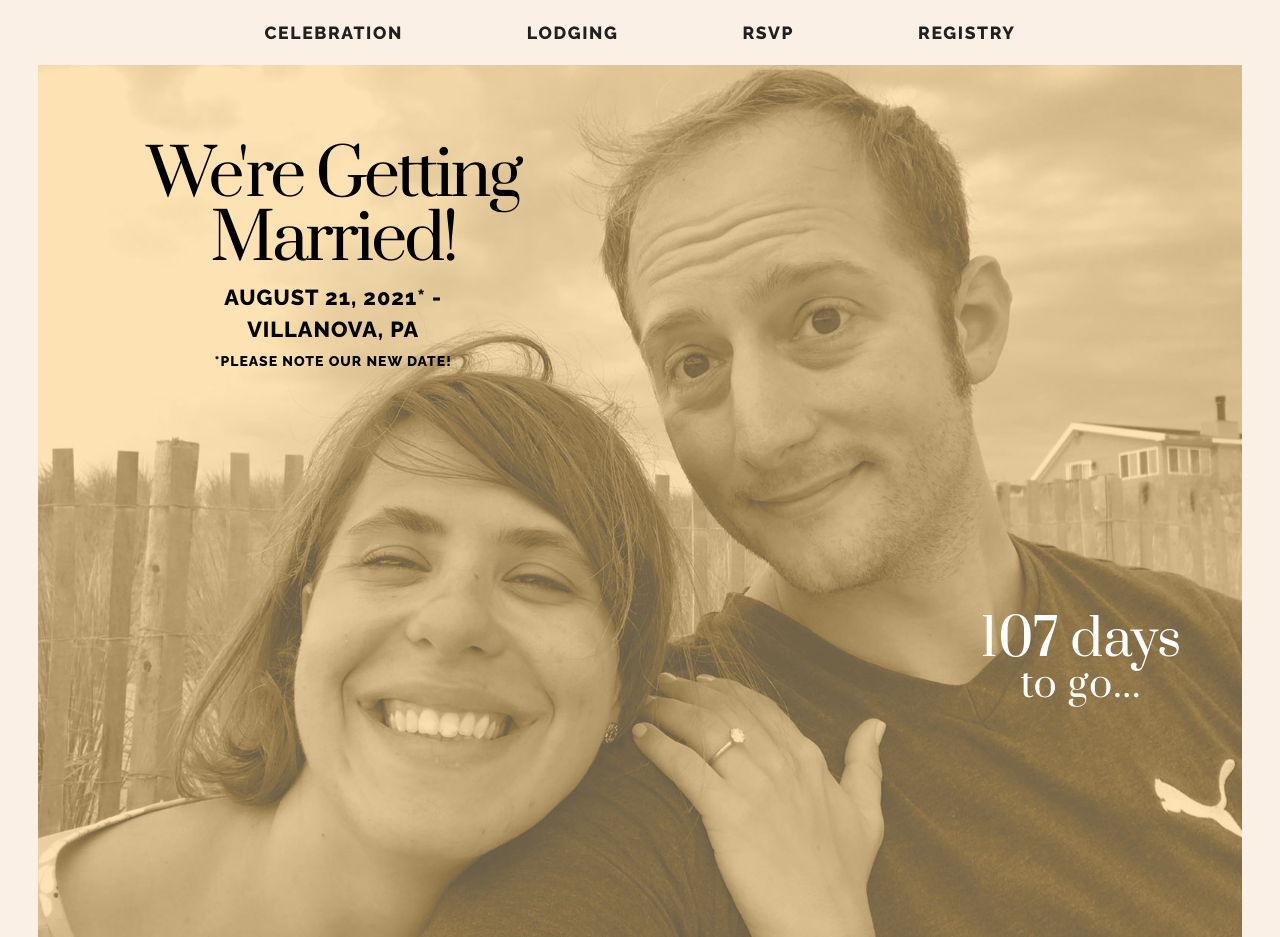
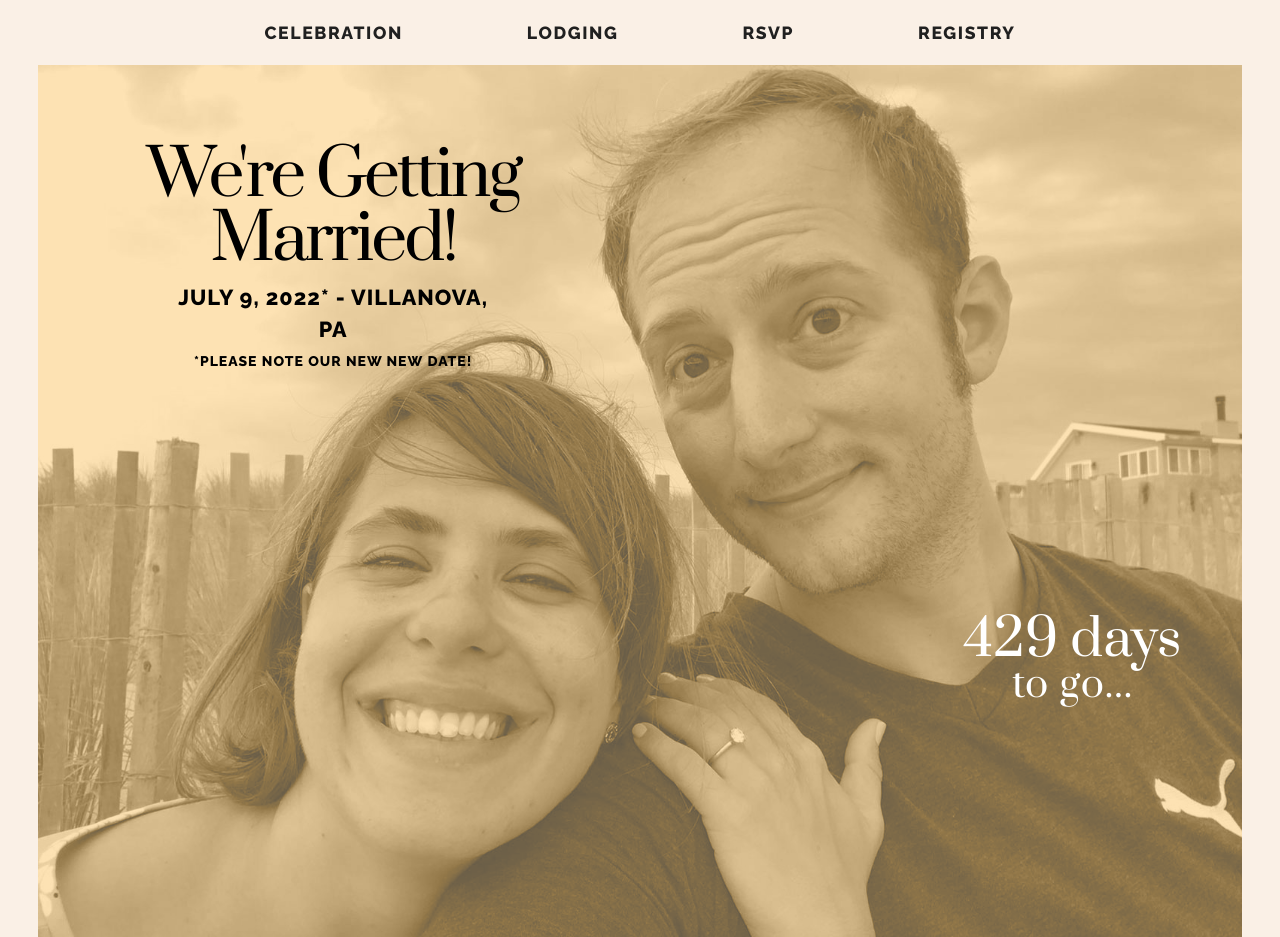
Before and after one commit to dmschulman/davidandadriennewed, a plain HTML site: page index.html in a window 1280 px wide. Shown: the top 937 px of the page. Drawn offline with nearby package versions, Linux system fonts and the light colour scheme.

Commit message:
Update index.html

```diff
--- a/index.html
+++ b/index.html
@@ -15,10 +15,10 @@
     </script>
 
     <title>David Schulman and Adrienne Webb are getting married! 🎉</title>
-    <meta name="description" content="August 21st, 2021 - Villanova, PA. #DavidandAdrienneWed">
+    <meta name="description" content="July 9th, 2022 - Villanova, PA. #DavidandAdrienneWed">
 
     <meta property="og:title" content="David Schulman and Adrienne Webb are getting married! 🎉">
-    <meta property="og:description" content="August 21st, 2021 - Villanova, PA. #DavidAndAdrienneWed">
+    <meta property="og:description" content="July 9th, 2022 - Villanova, PA. #DavidAndAdrienneWed">
     <meta property="og:image" content="img/social-1200x1200.jpg">
     <meta property="og:url" content="https://davidandadriennewed.com/index.html">
     <meta name="twitter:card" content="img/social-1200x1200.jpg">
@@ -60,8 +60,8 @@
                             <img src="img/splash-low.jpg" alt="David and Adrienne, the happy couple">
                         <div class="announcement">
                             <h1>We're getting married!</h1>
-                            <p>August 21, 2021* - Villanova, PA</p>
-                            <p style="font-size:.875rem;line-height:2;">*Please note our new date!</p>
+                            <p>July 9, 2022* - Villanova, PA</p>
+                            <p style="font-size:.875rem;line-height:2;">*Please note our new <strong>new</strong> date!</p>
                         </div>
                         <div id="clock">
                             <div id="countdown"></div>
@@ -160,7 +160,7 @@
 
     <script type="text/javascript">
         $(document).ready(function () {
-            var weddingDate = moment.tz("2021-08-21 18:00", "America/New_York");
+            var weddingDate = moment.tz("2022-07-09 18:00", "America/New_York");
             $("#clock #countdown").countdown(weddingDate.toDate(), {
                 elapse: true,
                 //precision: 60000
```
